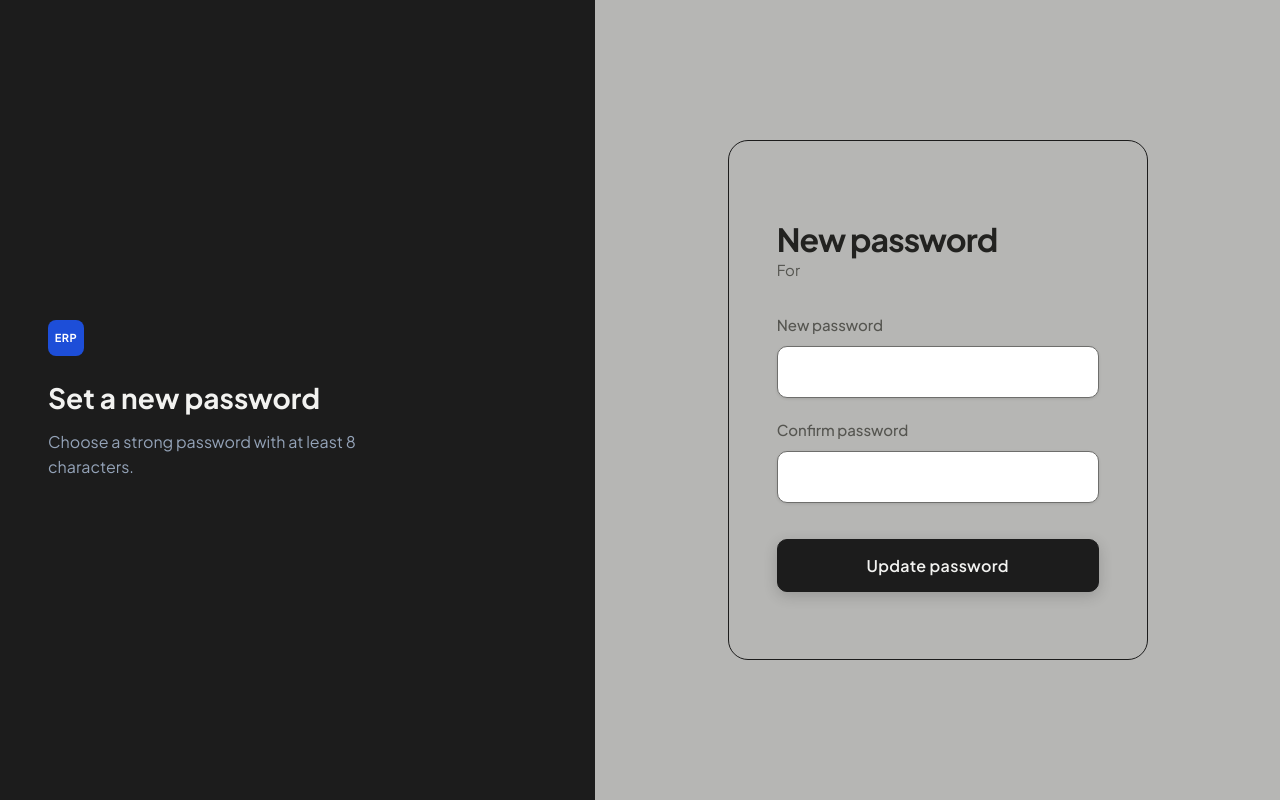
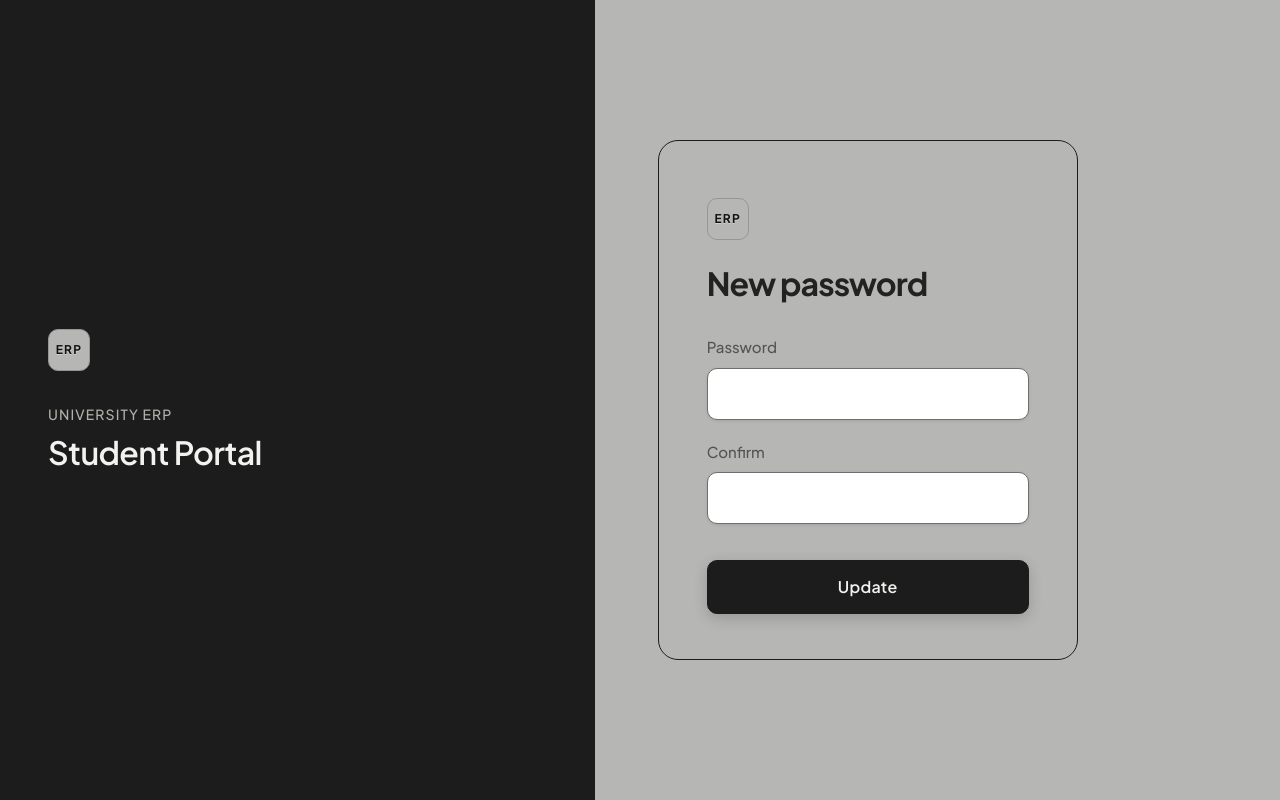
Before and after one commit to kashifftw/cs50-final-project, a Python web app: template templates/reset_password.html in a window 1280 px wide. Run offline with Jinja, Linux system fonts and the light colour scheme; the template is opened without the code that fills it, so the values that code supplies are empty.

Commit message:
Remove reset-password explanatory subtitle.

```diff
--- a/templates/reset_password.html
+++ b/templates/reset_password.html
@@ -5,14 +5,14 @@
 {% block auth_content %}
 <div class="auth-shell">
     <div class="auth-panel-left">
-        <div class="brand-icon" style="margin-bottom:1.5rem;">ERP</div>
-        <h1>Set a new password</h1>
-        <p>Choose a strong password with at least 8 characters.</p>
+        {% set auth_heading = 'Student Portal' %}
+        {% include '_auth_brand.html' %}
     </div>
     <div class="auth-panel-right">
+        <div class="auth-panel-inner">
         {% with messages = get_flashed_messages(with_categories=true) %}
         {% if messages %}
-        <div style="width:100%;max-width:400px;margin-bottom:1rem;">
+        <div class="auth-alerts">
             {% for category, message in messages %}
             <div class="alert alert-{{ 'error' if category == 'error' else 'success' }}">{{ message }}</div>
             {% endfor %}
@@ -21,21 +21,23 @@
         {% endwith %}
 
         <div class="auth-card">
+            <div class="auth-card-topbar" aria-hidden="true"></div>
+            <div class="auth-card-mark" aria-hidden="true">ERP</div>
             <div class="auth-header">
-                <h1 class="auth-title">New password</h1>
-                <p class="auth-subtitle">For {{ email }}</p>
+                <h2 class="auth-title">New password</h2>
             </div>
             <form method="POST">
                 <div class="form-group">
-                    <label class="form-label" for="password">New password</label>
-                    <input class="form-input" type="password" id="password" name="password" required minlength="8">
+                    <label class="form-label" for="password">Password</label>
+                    <input class="form-input" type="password" id="password" name="password" required minlength="8" autocomplete="new-password">
                 </div>
                 <div class="form-group">
-                    <label class="form-label" for="confirm_password">Confirm password</label>
-                    <input class="form-input" type="password" id="confirm_password" name="confirm_password" required minlength="8">
+                    <label class="form-label" for="confirm_password">Confirm</label>
+                    <input class="form-input" type="password" id="confirm_password" name="confirm_password" required minlength="8" autocomplete="new-password">
                 </div>
-                <button type="submit" class="btn btn-primary btn-block">Update password</button>
+                <button type="submit" class="btn btn-primary btn-block">Update</button>
             </form>
+        </div>
         </div>
     </div>
 </div>
```
